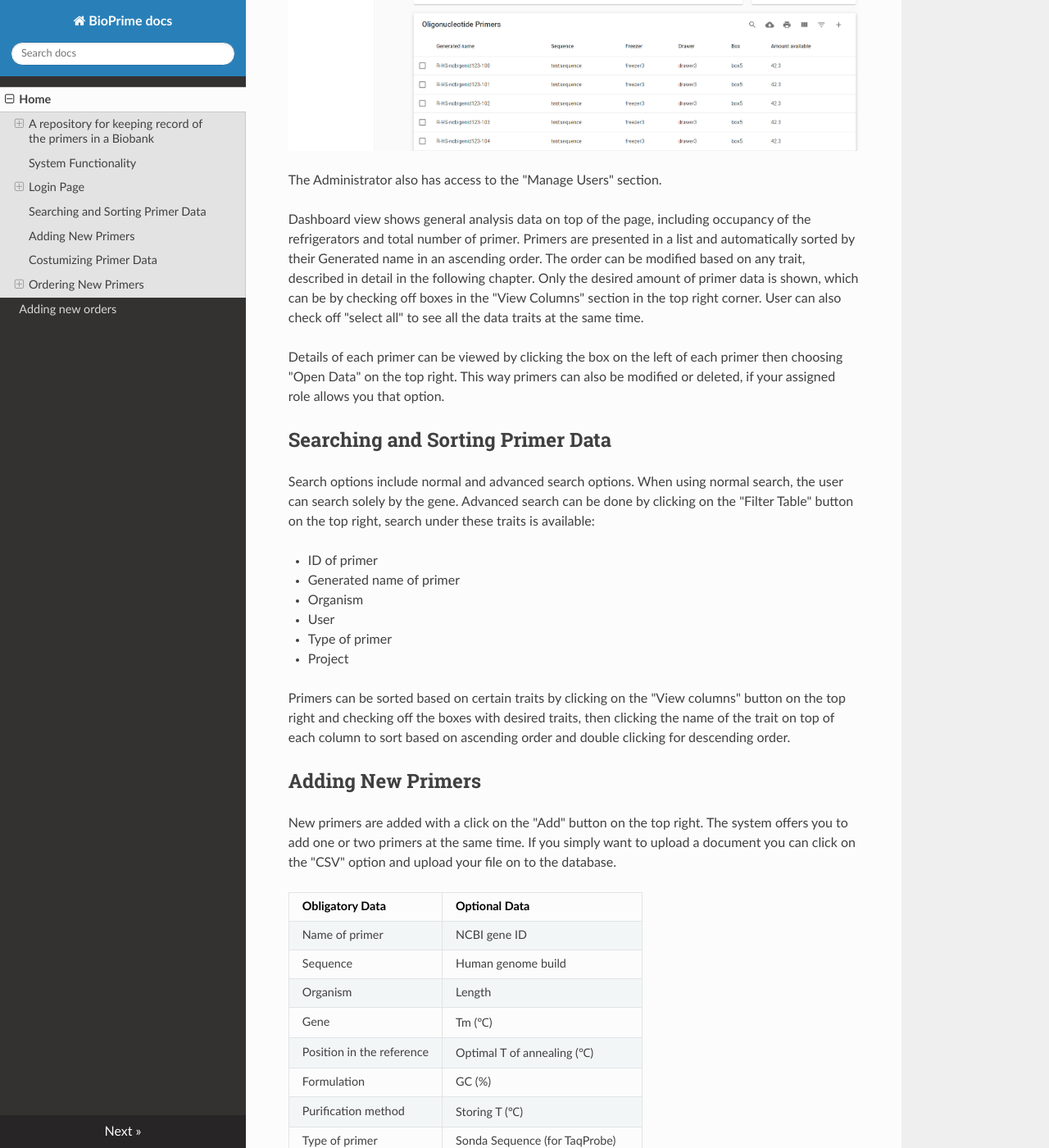
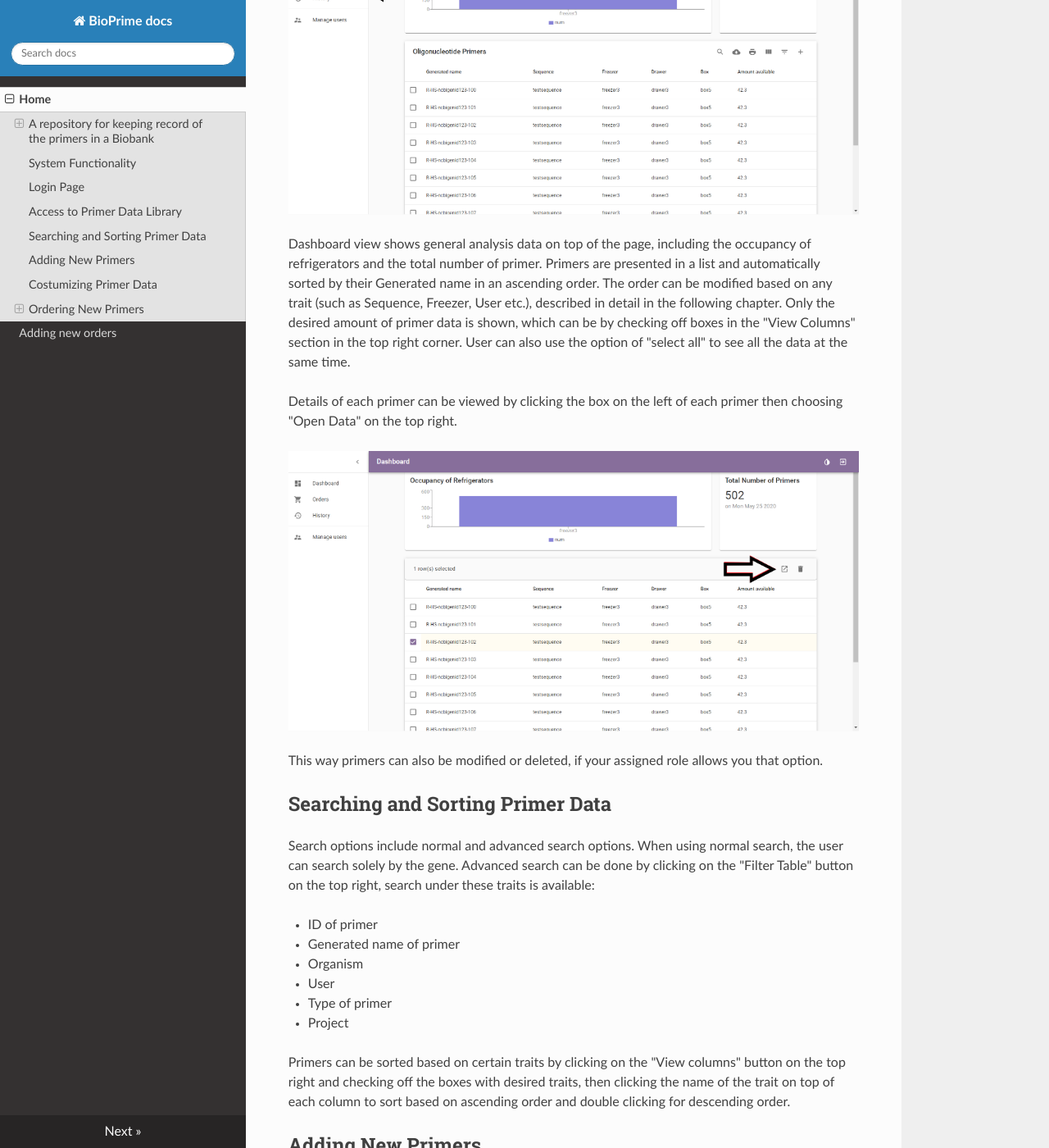
Before and after one commit to Bio-Prime/documentation, an MkDocs documentation site: the page built from docs/index.md, in a window 1280 px wide and 1400 px high, scrolled down 4619 px. Shown: the whole window at 82% size. Built offline with MkDocs 1.6.1, drawn with Linux system fonts in a browser that asks for light colours; nearby versions of some CDN libraries.

Commit message:
posodobila slike

```diff
--- a/docs/index.md
+++ b/docs/index.md
@@ -72,7 +72,7 @@ New users and their assigned roles are created by the Administrator. Users are t
 
 If the password has been forgotten or the e-mail has been changed, the Administrator can permit the option of creating a new password, change the role of the user or delete them and add them with a new e-mail.
 
-### Access to Primer Data Library
+## Access to Primer Data Library
 
 After logging in, the user is presented with the main page of the program.
 
@@ -84,15 +84,19 @@ Icons on the left show:
 * Orders, where recent and pending orders can be viewed
 * History, which shows a timeline of all changes made by the users (view limited only to specific users)
 
+The Administrator also has access to the "Manage Users" section.
+
 ![menu1](./menu1.png)
 
-The Administrator also has access to the "Manage Users" section.
+Dashboard view shows general analysis data on top of the page, including the occupancy of refrigerators and the total number of primer.
+Primers are presented in a list and automatically sorted by their Generated name in an ascending order. The order can be modified based on any trait (such as Sequence, Freezer, User etc.), described in detail in the following chapter.
+Only the desired amount of primer data is shown, which can be by checking off boxes in the "View Columns" section in the top right corner. User can also use the option of "select all" to see all the data at the same time.
 
-Dashboard view shows general analysis data on top of the page, including occupancy of the refrigerators and total number of primer.
-Primers are presented in a list and automatically sorted by their Generated name in an ascending order. The order can be modified based on any trait, described in detail in the following chapter.
-Only the desired amount of primer data is shown, which can be by checking off boxes in the "View Columns" section in the top right corner. User can also check off "select all" to see all the data traits at the same time.
+Details of each primer can be viewed by clicking the box on the left of each primer then choosing "Open Data" on the top right.
 
-Details of each primer can be viewed by clicking the box on the left of each primer then choosing "Open Data" on the top right. This way primers can also be modified or deleted, if your assigned role allows you that option.
+![access1](./access1.png)
+
+This way primers can also be modified or deleted, if your assigned role allows you that option.
 
 ## Searching and Sorting Primer Data
 
```
Also changed, not shown: docs/access1.png (added), docs/menu1.png.
